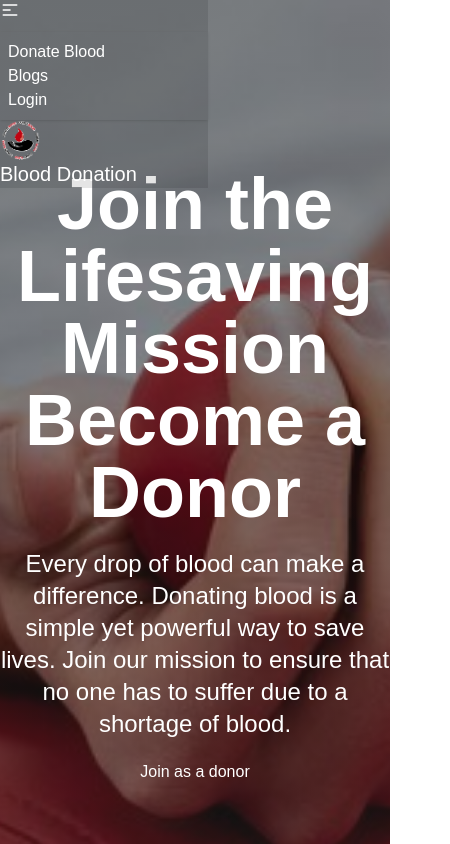
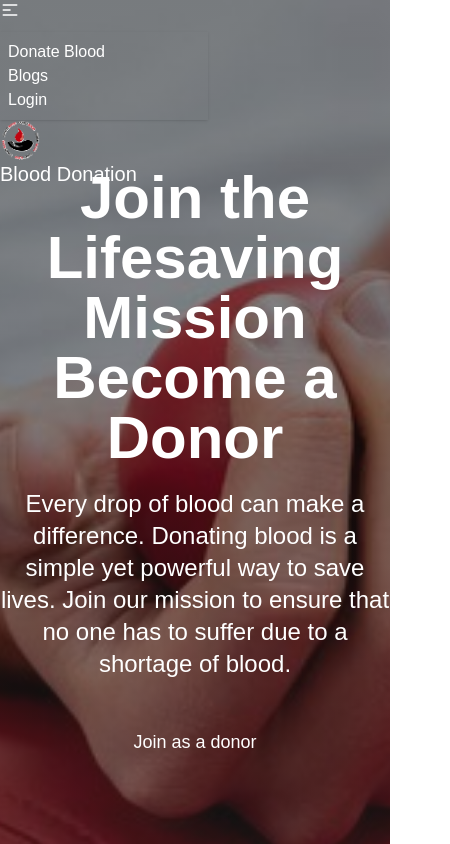
Before and after one commit to abdullah-al-mohammad/blood-donation-client, a React (Vite) app: page / in a window 390 px wide. Shown: the top 844 px of the page, 450 px wide, since content can reach past the window. Built offline with nearby package versions, Linux system fonts and the light colour scheme; no server answers.

Commit message:
change animaton and button style and text color

```diff
--- a/index.html
+++ b/index.html
@@ -1,5 +1,5 @@
 <!doctype html>
-<html lang="en">
+<html class="scroll-smooth" lang="en">
   <head>
     <meta charset="UTF-8" />
     <link rel="icon" type="image/svg+xml" href="./src/assets/logo.png" />
--- a/src/pages/Home/Banner/Banner.jsx
+++ b/src/pages/Home/Banner/Banner.jsx
@@ -6,14 +6,18 @@ AOS.init();
 
 const Banner = () => {
   return (
-    <div className='bannerBg min-h-screen py-32 bg-fixed'>
+    <div id='banner' className='bannerBg min-h-screen py-32 relative'>
       <div className='container mx-auto md:text-start text-white text-wrap text-center mt-10'>
-        <h1 className='text-7xl font-bold font-sans' >Join the Lifesaving Mission <br /> Become a Donor</h1>
-        <p className='grid md:grid-cols-2 my-5 text-2xl'
-        >Every drop of blood can make a difference. Donating blood is a simple yet powerful way to save lives. Join our mission to ensure that no one has to suffer due to a shortage of blood.</p>
+        <h1 className='text-6xl font-bold font-sans'
+          data-aos="fade-right"
+          data-aos-easing="ease-in-sine"
+          data-aos-offset="300"
+          data-aos-duration="2000"
+        >Join the Lifesaving Mission <br /> Become a Donor</h1>
+        <p className='grid md:grid-cols-2 my-5 text-2xl'>Every drop of blood can make a difference. Donating blood is a simple yet powerful way to save lives. Join our mission to ensure that no one has to suffer due to a shortage of blood.</p>
         <ul className='mt-5'>
           <li><Link to={'/donation'}
-          > <button type="button" className='btn btn-primary text-base'> Join as a donor </button> </Link></li>
+          > <button type="button" className='btn btn-error px-8 py-7 text-lg text-white btn-ripple hover:text-red-500'> Join as a donor </button> </Link></li>
           {/* <li><Link to={'/search'}
             data-aos="fade-left"
             data-aos-delay="50"
--- a/src/pages/Home/Banner/banner.css
+++ b/src/pages/Home/Banner/banner.css
@@ -4,3 +4,31 @@
     background-repeat: no-repeat;
     background-size: cover;
 }
+.btn-ripple {
+  position: relative;
+  overflow: hidden;
+  z-index: 0;
+}
+
+.btn-ripple::before {
+  content: "";
+  position: absolute;
+  top: 50%;
+  left: 50%;
+  width: 0;
+  height: 0;
+  background: white;
+  border-radius: 100%;
+  transform: translate(-50%, -50%);
+  transition: width 0.5s ease, height 0.5s ease;
+  z-index: -1;
+  -webkit-transition: width 0.5s ease, height 0.5s ease;
+  -moz-transition: width 0.5s ease, height 0.5s ease;
+  -ms-transition: width 0.5s ease, height 0.5s ease;
+  -o-transition: width 0.5s ease, height 0.5s ease;
+}
+
+.btn-ripple:hover::before {
+  width: 300%;
+  height: 300%;
+}
--- a/src/pages/Home/Contact/Contact.jsx
+++ b/src/pages/Home/Contact/Contact.jsx
@@ -6,17 +6,11 @@ import 'aos/dist/aos.css'; // You can also use <link> for styles
 AOS.init();
 const Contact = () => {
   return (
-    <div className='contactBg bg-fixed mb-5'>
-      <h1 className='text-3xl text-center font-bold pt-4'
-        data-aos="zoom-in-down"
-        // data-aos-delay="50"
-        data-aos-duration="200"
-        data-aos-easing="ease-in">Contact with us 📞 <br /> Save Lives with Blood Donation</h1>
-      <p className='text-center font-bold'
-        data-aos="zoom-in-down"
-        // data-aos-delay="50"
-        data-aos-duration="200"
-        data-aos-easing="ease-in">contact: 017825432653223</p>
+    <div className='contactBg bg-fixed mb-5' data-aos="fade-up"
+      data-aos-easing='ease-in-sine'
+      data-aos-duration='2000'>
+      <h1 className='text-3xl text-center font-bold pt-4'>Contact with us 📞 <br /> Save Lives with Blood Donation</h1>
+      <p className='text-center font-bold'>contact: 017825432653223</p>
     </div>
   )
 }
--- a/src/pages/Home/Futured/Futured.jsx
+++ b/src/pages/Home/Futured/Futured.jsx
@@ -11,21 +11,26 @@ AOS.init();
 
 const Futured = () => {
   return (
-    <section className="my-10 ">
+    <section className="my-10 "
+      data-aos="fade-up"
+      data-aos-easing='ease-in-sine'
+      data-aos-duration='2000'
+    >
       <h5 className="text-center">Latest Blog & Update</h5>
-      <h1 className="text-5xl my-5 text-center">
+      <h1 className="text-6xl my-5 text-center">
         Stay Connected: News, <br /> Events & Blood Drive Updates
       </h1>
-      <p className="text-center mb-5">
+      <p className="text-center mb-7 text-2xl">
         Stay informed and engaged with the latest news, upcoming events, and
         vital blood donation drives happening in your community. <br /> Join
         us in making a difference—one drop at a time!
       </p>
-      <div className='grid grid-cols-1 md:grid-cols-2 xl:grid-cols-3 gap-14 place-content-center place-items-center grid-flow-dense'>
-        <div className="card bg-base-100 w-full h-full shadow-2xl"
-          data-aos="zoom-in-down"
-          data-aos-easing="linear"
-          data-aos-duration="200">
+      <div className='grid grid-cols-1 md:grid-cols-2 xl:grid-cols-3 gap-14 place-content-center place-items-center grid-flow-dense'
+        data-aos="fade-up"
+        data-aos-easing='ease-in-sine'
+        data-aos-duration='2000'
+      >
+        <div className="card bg-base-100 w-full h-full shadow-2xl border-error transition-all duration-500 hover:-translate-y-2 hover:border-b">
           <figure>
             <img className='transform hover:scale-[1.5] transition delay-150 duration-300 ease-in-out'
               src={future1}
@@ -44,10 +49,7 @@ const Futured = () => {
             </div>
           </div>
         </div>
-        <div className="card bg-base-100 w-full h-full shadow-2xl"
-          data-aos="zoom-in-down"
-          data-aos-easing="linear"
-          data-aos-duration="200">
+        <div className="card bg-base-100 w-full h-full shadow-2xl border-error transition-all duration-500 hover:-translate-y-2 hover:border-b">
           <figure>
             <img className='transform hover:scale-[1.5] transition delay-150 duration-300 ease-in-out'
               src={future2}
@@ -64,10 +66,7 @@ const Futured = () => {
             </div>
           </div>
         </div>
-        <div className="card bg-base-100 w-full h-full shadow-2xl"
-          data-aos="zoom-in-down"
-          data-aos-easing="linear"
-          data-aos-duration="200">
+        <div className="card bg-base-100 w-full h-full shadow-2xl border-error transition-all duration-500 hover:-translate-y-2 hover:border-b">
           <figure>
             <img className='transform hover:scale-[1.5] transition delay-150 duration-300 ease-in-out'
               src={future3}
@@ -84,10 +83,7 @@ const Futured = () => {
             </div>
           </div>
         </div>
-        <div className="card bg-base-100 w-full h-full shadow-2xl"
-          data-aos="zoom-in-down"
-          data-aos-easing="linear"
-          data-aos-duration="200">
+        <div className="card bg-base-100 w-full h-full shadow-2xl border-error transition-all duration-500 hover:-translate-y-2 hover:border-b">
           <figure>
             <img className='transform hover:scale-[1.5] transition delay-150 duration-300 ease-in-out'
               src={future4}
@@ -104,10 +100,7 @@ const Futured = () => {
             </div>
           </div>
         </div>
-        <div className="card bg-base-100 w-full h-full shadow-2xl"
-          data-aos="zoom-in-down"
-          data-aos-easing="linear"
-          data-aos-duration="200">
+        <div className="card bg-base-100 w-full h-full shadow-2xl border-error transition-all duration-500 hover:-translate-y-2 hover:border-b">
           <figure>
             <img className='transform hover:scale-[1.5] transition delay-150 duration-300 ease-in-out'
               src={future5}
--- a/src/pages/Shared/Footer/Footer.jsx
+++ b/src/pages/Shared/Footer/Footer.jsx
@@ -8,21 +8,21 @@ AOS.init();
 const Footer = () => {
   return (
     <footer className="footer sm:footer-horizontal bg-neutral text-neutral-content p-10">
-      <nav data-aos="fade-left">
+      <nav>
         <h6 className="footer-title">Services</h6>
         <a href='/dashboard/createDonationRequest' className="link link-hover">Donate Blood</a>
         <Link to={'/profile'} className="link link-hover">Donor</Link>
         <a className="link link-hover">Marketing</a>
         <a className="link link-hover">Advertisement</a>
       </nav>
-      <nav data-aos="fade-left">
+      <nav>
         <h6 className="footer-title">Company</h6>
         <a className="link link-hover">About us</a>
         <a className="link link-hover">Contact</a>
         <a className="link link-hover">Jobs</a>
         <a className="link link-hover">Press kit</a>
       </nav>
-      <nav data-aos="fade-left">
+      <nav>
         <h6 className="footer-title">Legal</h6>
         <a className="link link-hover">Terms of use</a>
         <a className="link link-hover">Privacy policy</a>
--- a/src/pages/Shared/Navbar/Navbar.jsx
+++ b/src/pages/Shared/Navbar/Navbar.jsx
@@ -3,11 +3,23 @@ import logo from "../../../assets/logo.png";
 import useAuth from "../../../hooks/useAuth";
 import AOS from 'aos';
 import 'aos/dist/aos.css'; // You can also use <link> for styles
+import { useState, useEffect } from "react";
 // ..
 AOS.init();
 
 const Navbar = () => {
   const { user, logout } = useAuth();
+  const [scrolled, setScrolled] = useState(false)
+  useEffect(() => {
+    const handleScroll = () => {
+      const bannerHeight = document.getElementById('banner')?.offsetHeight || 0;
+      setScrolled(window.scrollY > bannerHeight)
+    }
+    window.addEventListener('scroll', handleScroll)
+    return () => {
+      window.removeEventListener('scroll', handleScroll)
+    }
+  }, [])
   const handleLogout = () => {
     logout()
       .then((result) => {
@@ -50,11 +62,7 @@ const Navbar = () => {
     </>
   );
   return (
-    <div className="navbar fixed  z-10 text-white bg-black/10"
-      data-aos="fade-down"
-      data-aos-delay="10"
-      data-aos-duration="200"
-      data-aos-easing="ease-in-out">
+    <div className={`navbar fixed z-10 text-white transition-all duration-500 ${scrolled ? "bg-black shadow-md text-white" : "bg-transparent text-white"}`}>
       <div className="navbar-start">
         <div className="dropdown">
           <div tabIndex={0} role="button" className="btn btn-ghost lg:hidden">
```
